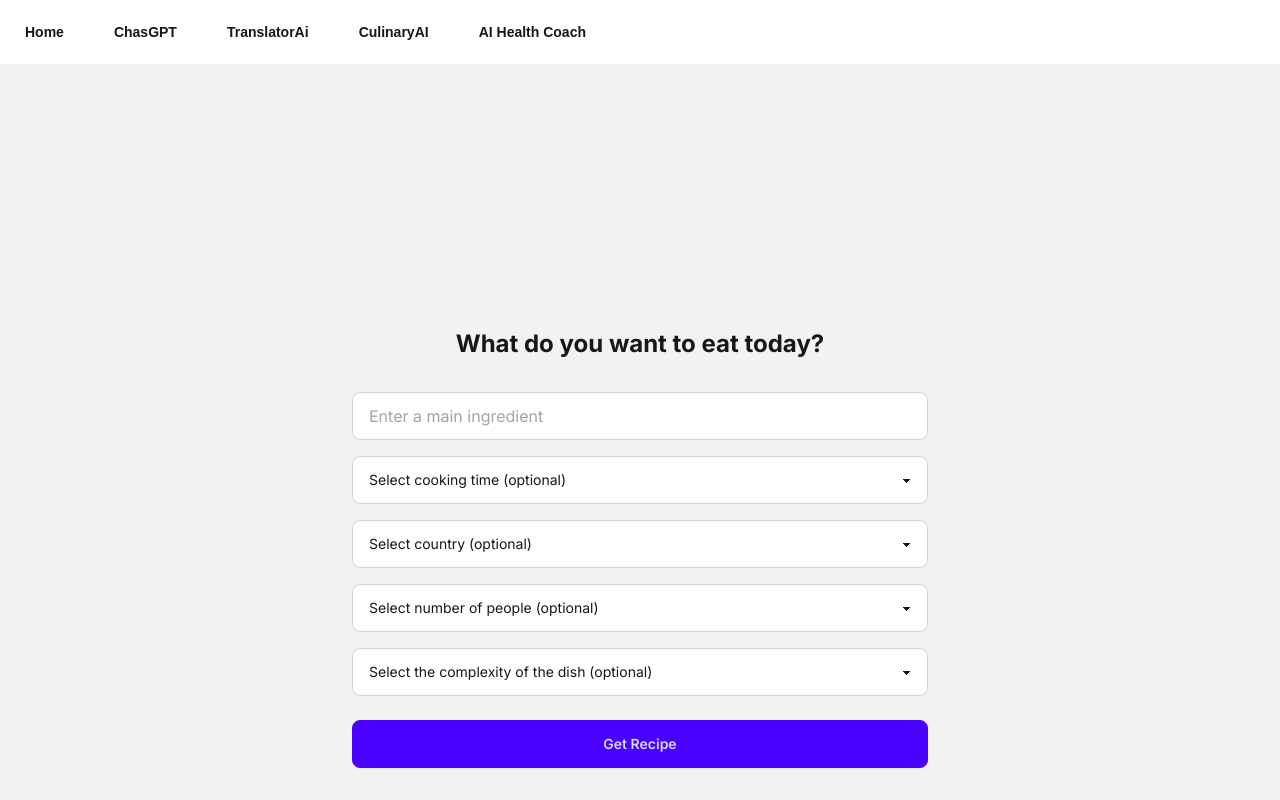
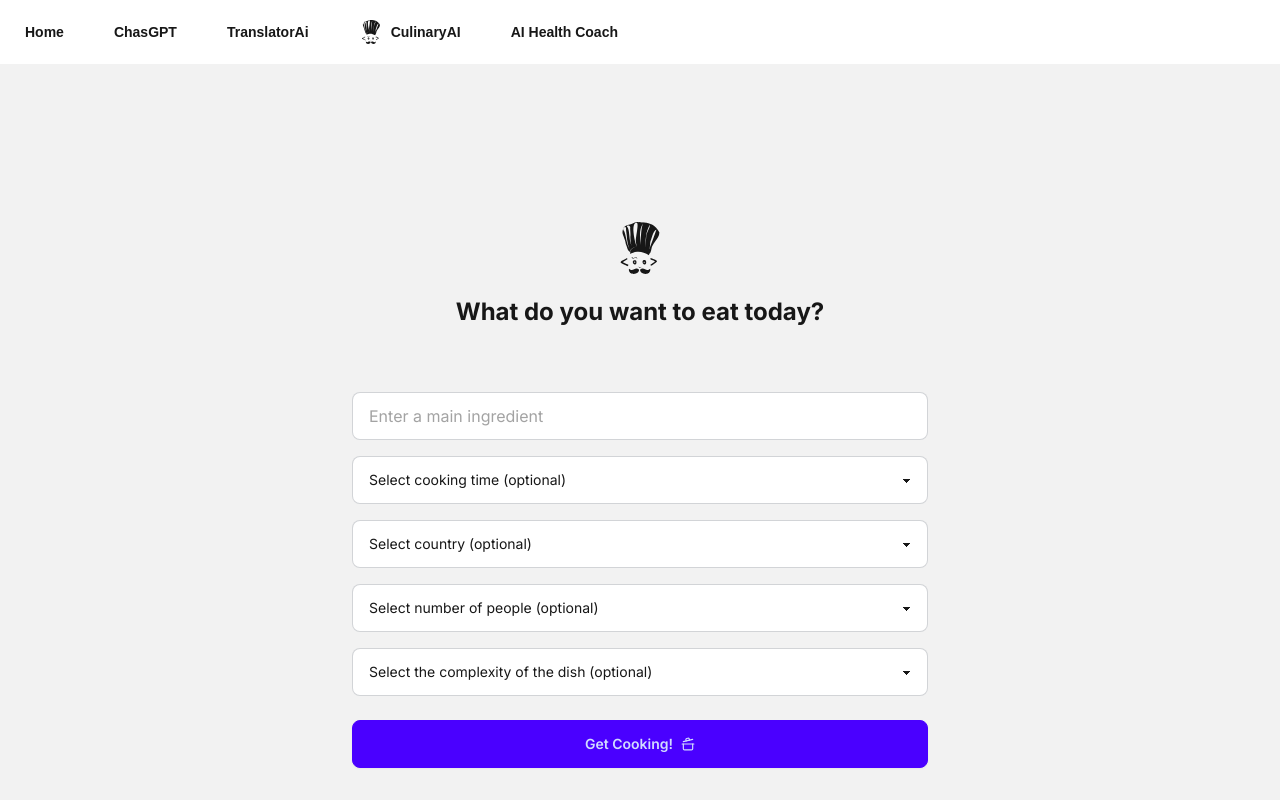
Before and after one commit to t-kupp/chas-google-ai-website, a Next.js app: page /CulinaryAI in a window 1280 px wide. Built offline with nearby package versions, Linux system fonts and the light colour scheme; no server answers.

Commit message:
added icons to the header and the culinary ai page

```diff
--- a/package.json
+++ b/package.json
@@ -14,7 +14,8 @@
     "next": "15.1.5",
     "react": "^19.0.0",
     "react-dom": "^19.0.0",
-    "react-icons": "^5.4.0"
+    "react-icons": "^5.4.0",
+    "reacticons": "^0.0.1"
   },
   "devDependencies": {
     "daisyui": "^4.12.23",
--- a/src/components/Header.jsx
+++ b/src/components/Header.jsx
@@ -1,4 +1,5 @@
 import Link from "next/link";
+import { SiCodechef } from "react-icons/si";
 
 export default function Header() {
   return (
@@ -22,7 +23,7 @@ export default function Header() {
           </li>
           <li>
             <Link className="btn btn-ghost" href="/CulinaryAI">
-              CulinaryAI
+            <SiCodechef size={24}/> CulinaryAI
             </Link>
           </li>
           <li>
--- a/src/pages/CulinaryAI.jsx
+++ b/src/pages/CulinaryAI.jsx
@@ -1,5 +1,8 @@
 import { model } from "../../util/naayav-ai";
 import { useState } from "react";
+import { LuCookingPot } from "react-icons/lu";
+import { SiCodechef } from "react-icons/si";
+
 
 export default function RecipePrompt() {
   const [isThinking, setIsThinking] = useState(false);
@@ -59,9 +62,10 @@ export default function RecipePrompt() {
           )}
           {isThinking && <div className="loading loading-spinner loading-lg mx-auto"></div>}
         </div>
-
-        <div className="sticky bottom-8 mt-auto flex flex-col pt-8">
-          {!recipe && <h1 className="mx-auto my-8 text-2xl font-bold">What do you want to eat today?</h1>}
+        <div className="sticky bottom-8 mt-auto flex flex-col pt-8 ">
+          {!recipe && <h1 className="flex flex-col mx-auto my-8 text-2xl place-items-center font-bold p-8"> <SiCodechef className="h-24" size={52} />
+            What do you want to eat today?
+            </h1>}
           <input
             value={input}
             onChange={(e) => setInput(e.target.value)}
@@ -138,7 +142,8 @@ export default function RecipePrompt() {
             onClick={sendRequest}
             className="btn btn-primary mx-auto mt-6 w-full max-w-xl"
           >
-            Get Recipe
+            Get Cooking! <LuCookingPot />
+
           </button>
         </div>
       </div>
```
Also changed, not shown: 1 other file (tests, documents, lock files or other folders).
